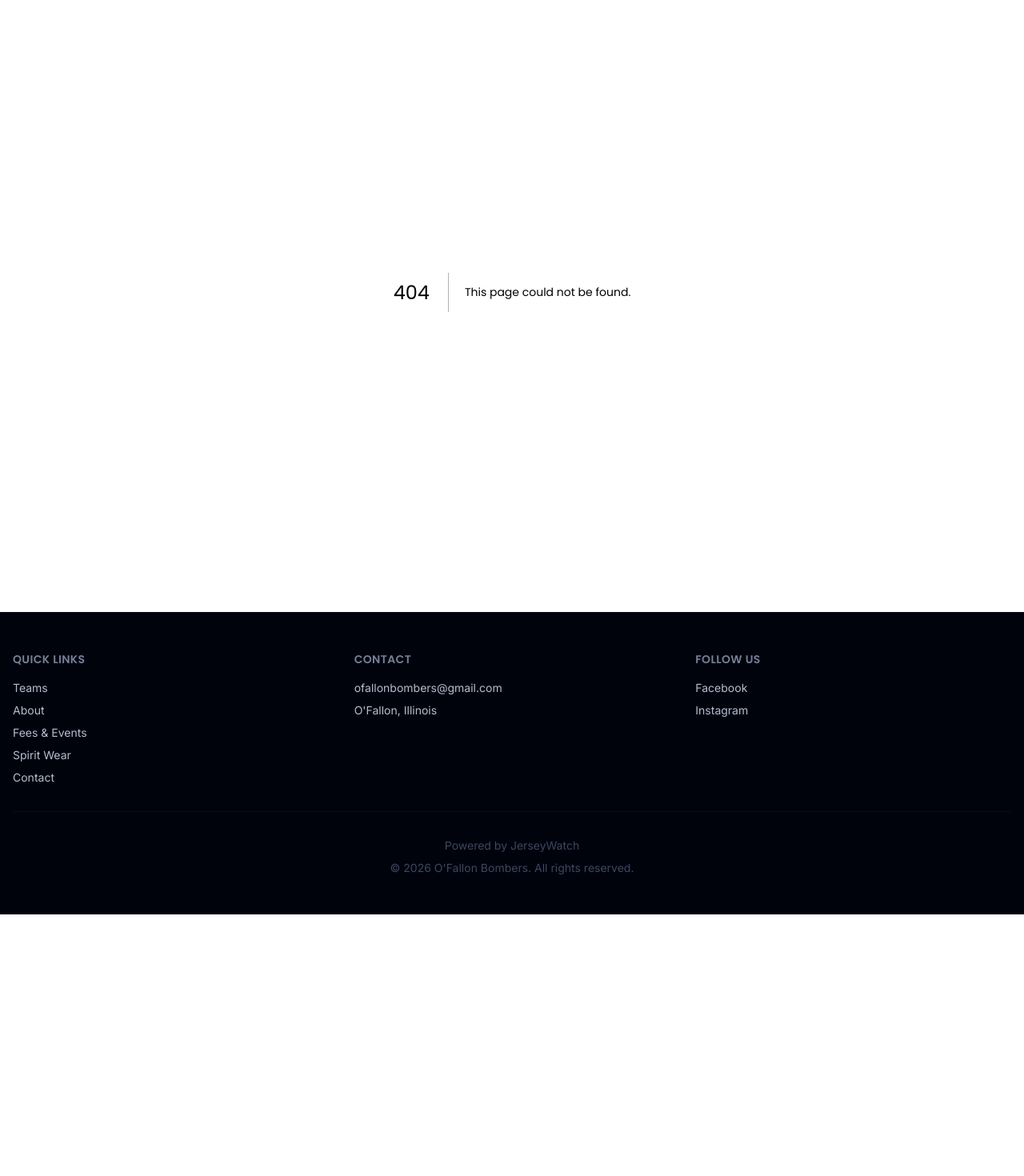
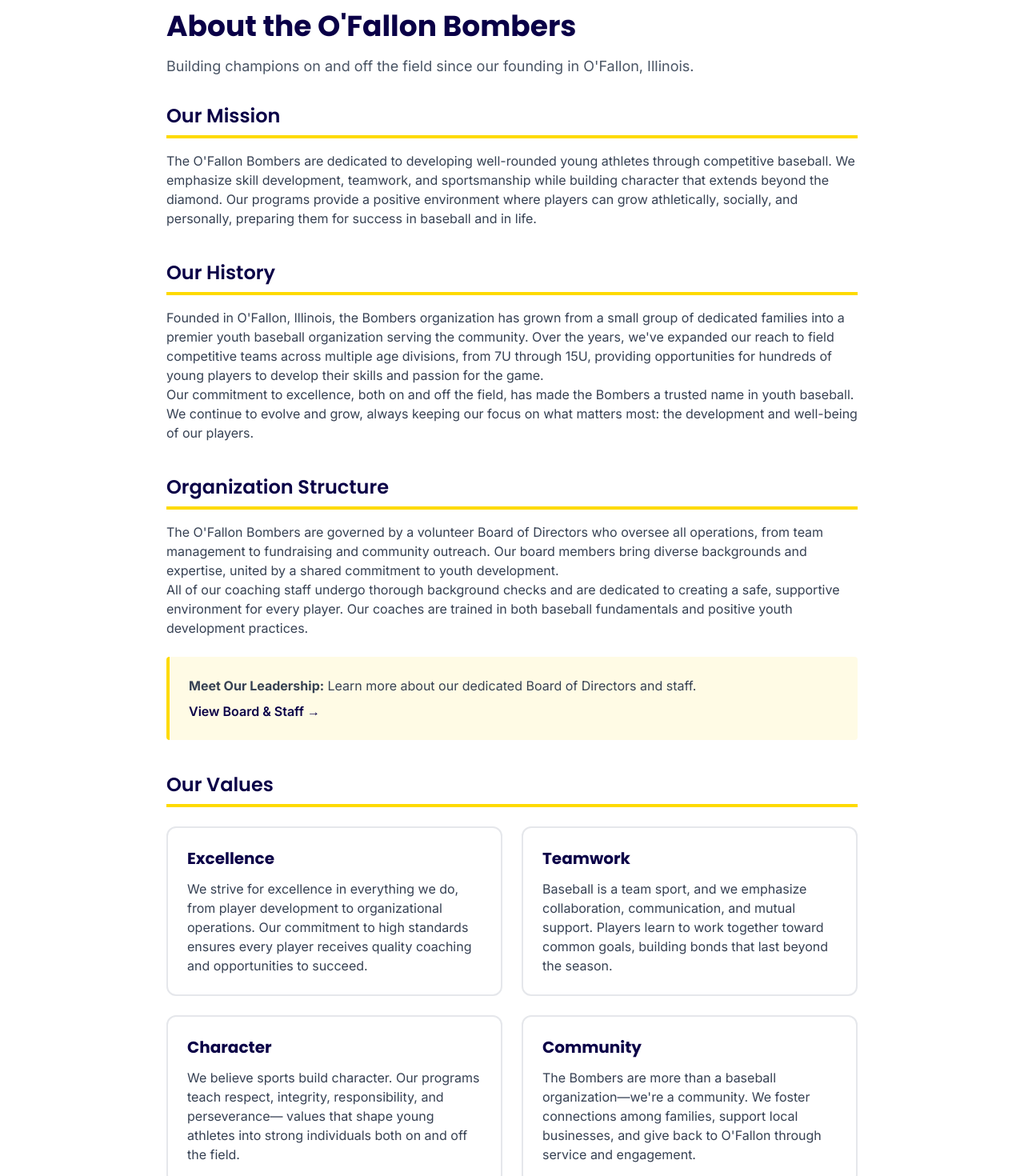
Before and after one commit to sloehring4/bombers, a Next.js app: page /about in a window 1280 px wide. Before the commit this address had no page. Shown: the part 100-1570 px from the top of the page at 80% size. Before the commit the page ends 1243 px from the top, so only its background shows below. Built offline with nearby package versions, Linux system fonts and the light colour scheme.

Commit message:
feat(05-02): create About and Board/Staff pages
- About page with mission, history, structure, values sections
- Board/Staff page with board member card grid and contact CTA
- Privacy-first approach (no contact info on page)

```diff
--- /dev/null
+++ b/src/app/about/page.tsx
@@ -0,0 +1,134 @@
+import type { Metadata } from 'next';
+import Link from 'next/link';
+
+export const metadata: Metadata = {
+  title: 'About Us | O\'Fallon Bombers',
+  description: 'Learn about the O\'Fallon Bombers youth baseball organization - our mission, history, structure, and values that guide our commitment to developing well-rounded young athletes.',
+};
+
+export default function AboutPage() {
+  return (
+    <main className="container mx-auto px-4 max-w-4xl py-8 md:py-12">
+      {/* Page Header */}
+      <div className="mb-8">
+        <h1 className="text-3xl md:text-4xl font-bold text-bombers-navy mb-4">
+          About the O&apos;Fallon Bombers
+        </h1>
+        <p className="text-lg text-gray-600">
+          Building champions on and off the field since our founding in O&apos;Fallon, Illinois.
+        </p>
+      </div>
+
+      {/* Our Mission */}
+      <section className="mb-10">
+        <h2 className="text-2xl font-semibold text-bombers-navy mb-4 border-b-4 border-bombers-yellow pb-2">
+          Our Mission
+        </h2>
+        <div className="prose prose-lg max-w-none text-gray-700">
+          <p>
+            The O&apos;Fallon Bombers are dedicated to developing well-rounded young athletes through competitive baseball.
+            We emphasize skill development, teamwork, and sportsmanship while building character that extends beyond the diamond.
+            Our programs provide a positive environment where players can grow athletically, socially, and personally,
+            preparing them for success in baseball and in life.
+          </p>
+        </div>
+      </section>
+
+      {/* Our History */}
+      <section className="mb-10">
+        <h2 className="text-2xl font-semibold text-bombers-navy mb-4 border-b-4 border-bombers-yellow pb-2">
+          Our History
+        </h2>
+        <div className="prose prose-lg max-w-none text-gray-700">
+          <p>
+            Founded in O&apos;Fallon, Illinois, the Bombers organization has grown from a small group of dedicated families
+            into a premier youth baseball organization serving the community. Over the years, we&apos;ve expanded our reach
+            to field competitive teams across multiple age divisions, from 7U through 15U, providing opportunities for
+            hundreds of young players to develop their skills and passion for the game.
+          </p>
+          <p>
+            Our commitment to excellence, both on and off the field, has made the Bombers a trusted name in youth baseball.
+            We continue to evolve and grow, always keeping our focus on what matters most: the development and well-being
+            of our players.
+          </p>
+        </div>
+      </section>
+
+      {/* Organization Structure */}
+      <section className="mb-10">
+        <h2 className="text-2xl font-semibold text-bombers-navy mb-4 border-b-4 border-bombers-yellow pb-2">
+          Organization Structure
+        </h2>
+        <div className="prose prose-lg max-w-none text-gray-700">
+          <p>
+            The O&apos;Fallon Bombers are governed by a volunteer Board of Directors who oversee all operations,
+            from team management to fundraising and community outreach. Our board members bring diverse backgrounds
+            and expertise, united by a shared commitment to youth development.
+          </p>
+          <p>
+            All of our coaching staff undergo thorough background checks and are dedicated to creating a safe,
+            supportive environment for every player. Our coaches are trained in both baseball fundamentals and
+            positive youth development practices.
+          </p>
+        </div>
+
+        {/* Callout Box */}
+        <div className="mt-6 border-l-4 border-bombers-yellow bg-bombers-yellow/10 p-6 rounded">
+          <p className="text-gray-700 mb-2">
+            <strong>Meet Our Leadership:</strong> Learn more about our dedicated Board of Directors and staff.
+          </p>
+          <Link
+            href="/board-staff"
+            className="inline-block text-bombers-navy font-semibold hover:text-bombers-yellow transition-colors"
+          >
+            View Board & Staff →
+          </Link>
+        </div>
+      </section>
+
+      {/* Our Values */}
+      <section>
+        <h2 className="text-2xl font-semibold text-bombers-navy mb-6 border-b-4 border-bombers-yellow pb-2">
+          Our Values
+        </h2>
+        <div className="grid grid-cols-1 md:grid-cols-2 gap-6">
+          {/* Excellence */}
+          <div className="bg-white border-2 border-gray-200 rounded-lg p-6 hover:border-bombers-yellow transition-colors">
+            <h3 className="text-xl font-bold text-bombers-navy mb-3">Excellence</h3>
+            <p className="text-gray-700">
+              We strive for excellence in everything we do, from player development to organizational operations.
+              Our commitment to high standards ensures every player receives quality coaching and opportunities to succeed.
+            </p>
+          </div>
+
+          {/* Teamwork */}
+          <div className="bg-white border-2 border-gray-200 rounded-lg p-6 hover:border-bombers-yellow transition-colors">
+            <h3 className="text-xl font-bold text-bombers-navy mb-3">Teamwork</h3>
+            <p className="text-gray-700">
+              Baseball is a team sport, and we emphasize collaboration, communication, and mutual support.
+              Players learn to work together toward common goals, building bonds that last beyond the season.
+            </p>
+          </div>
+
+          {/* Character */}
+          <div className="bg-white border-2 border-gray-200 rounded-lg p-6 hover:border-bombers-yellow transition-colors">
+            <h3 className="text-xl font-bold text-bombers-navy mb-3">Character</h3>
+            <p className="text-gray-700">
+              We believe sports build character. Our programs teach respect, integrity, responsibility, and perseverance—
+              values that shape young athletes into strong individuals both on and off the field.
+            </p>
+          </div>
+
+          {/* Community */}
+          <div className="bg-white border-2 border-gray-200 rounded-lg p-6 hover:border-bombers-yellow transition-colors">
+            <h3 className="text-xl font-bold text-bombers-navy mb-3">Community</h3>
+            <p className="text-gray-700">
+              The Bombers are more than a baseball organization—we&apos;re a community. We foster connections among
+              families, support local businesses, and give back to O&apos;Fallon through service and engagement.
+            </p>
+          </div>
+        </div>
+      </section>
+    </main>
+  );
+}
--- /dev/null
+++ b/src/app/board-staff/page.tsx
@@ -0,0 +1,69 @@
+import type { Metadata } from 'next';
+import Link from 'next/link';
+import { boardMembers, staff } from '@/lib/data/organization';
+import BoardMemberCard from '@/components/organization/BoardMemberCard';
+
+export const metadata: Metadata = {
+  title: 'Board & Staff | O\'Fallon Bombers',
+  description: 'Meet the dedicated volunteer board members and staff who lead the O\'Fallon Bombers organization.',
+};
+
+export default function BoardStaffPage() {
+  return (
+    <main className="container mx-auto px-4 py-8 md:py-12">
+      {/* Page Header */}
+      <div className="text-center mb-12">
+        <h1 className="text-3xl md:text-4xl font-bold text-bombers-navy mb-4">
+          Board & Staff
+        </h1>
+        <p className="text-lg text-gray-600 max-w-2xl mx-auto">
+          Meet the dedicated volunteers who lead our organization and work tirelessly
+          to provide exceptional experiences for our players and families.
+        </p>
+      </div>
+
+      {/* Board of Directors Section */}
+      <section className="mb-16">
+        <h2 className="text-2xl font-semibold text-bombers-navy mb-6 border-b-4 border-bombers-yellow pb-2 inline-block">
+          Board of Directors
+        </h2>
+        <div className="grid grid-cols-1 sm:grid-cols-2 lg:grid-cols-3 gap-6">
+          {boardMembers.map((member) => (
+            <BoardMemberCard key={member.name} member={member} />
+          ))}
+        </div>
+      </section>
+
+      {/* Staff Section - Conditionally rendered */}
+      {staff.length > 0 && (
+        <section className="mb-16">
+          <h2 className="text-2xl font-semibold text-bombers-navy mb-6 border-b-4 border-bombers-yellow pb-2 inline-block">
+            Staff
+          </h2>
+          <div className="grid grid-cols-1 sm:grid-cols-2 lg:grid-cols-3 gap-6">
+            {staff.map((member) => (
+              <BoardMemberCard key={member.name} member={member} />
+            ))}
+          </div>
+        </section>
+      )}
+
+      {/* Contact CTA */}
+      <section className="bg-gray-50 border-2 border-gray-200 rounded-lg p-8 md:p-12 text-center">
+        <h2 className="text-2xl font-bold text-bombers-navy mb-4">
+          Questions or Feedback?
+        </h2>
+        <p className="text-gray-700 mb-6 max-w-2xl mx-auto">
+          We welcome your questions, suggestions, and feedback. Our board is committed
+          to transparency and open communication with all Bombers families.
+        </p>
+        <Link
+          href="/contact"
+          className="inline-block bg-bombers-yellow text-bombers-navy px-8 py-3 rounded-lg font-semibold hover:bg-bombers-yellow/90 transition-colors"
+        >
+          Contact Us
+        </Link>
+      </section>
+    </main>
+  );
+}
```
